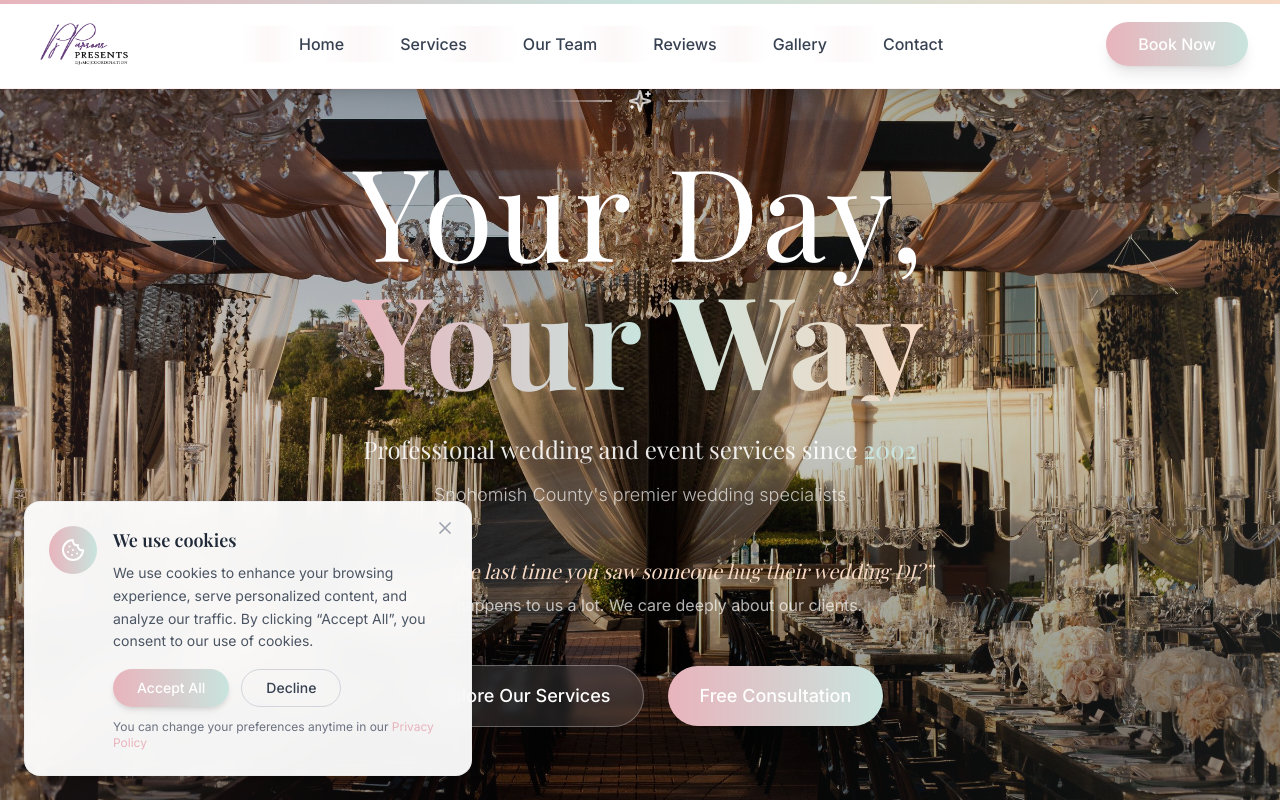
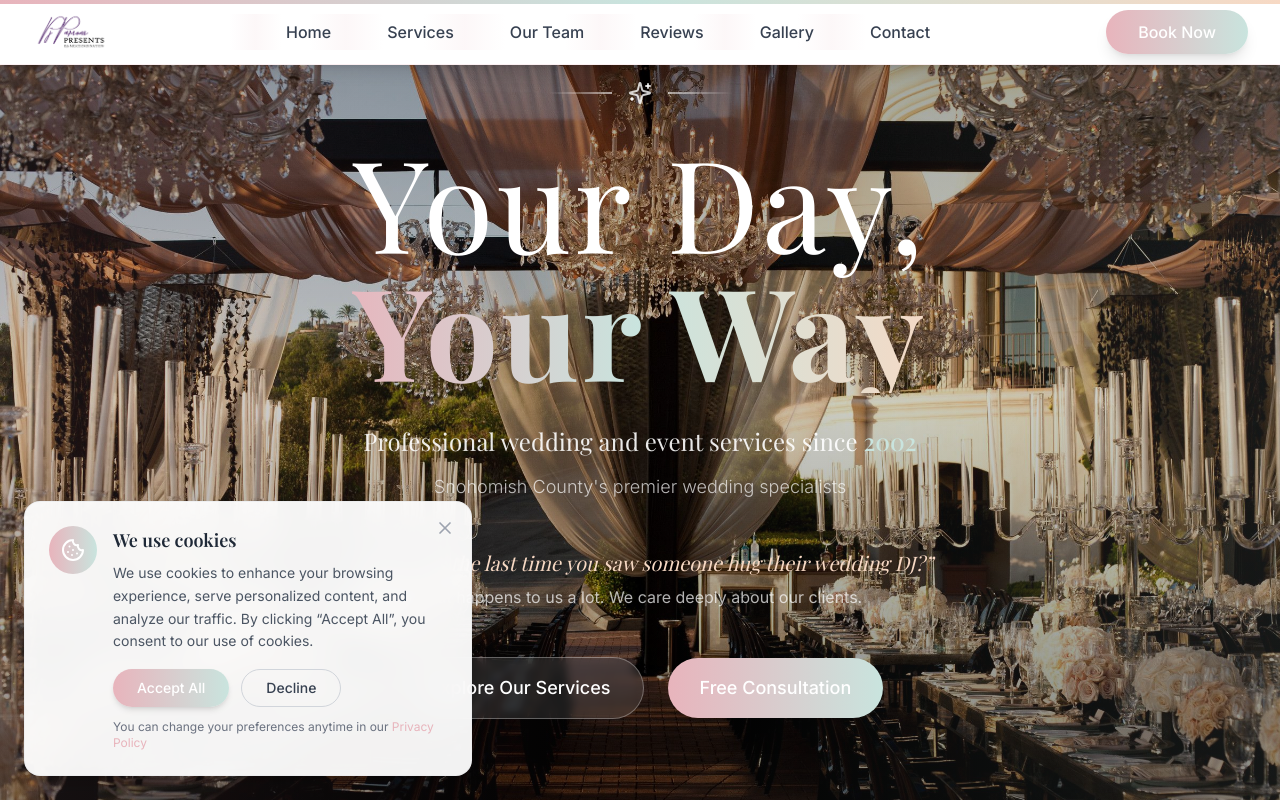
Before and after one commit to juan-moncayo/pjparson, a Next.js app: page / in a window 1280 px wide. Both pictures are taken after a click on the button "Home". Shown: the top 800 px of the page. Built offline with nearby package versions, Linux system fonts and the light colour scheme; a web font is replaced by a local one.

Commit message:
despliegue2

```diff
--- a/app/globals.css
+++ b/app/globals.css
@@ -10,6 +10,48 @@
 
 html {
   scroll-behavior: smooth;
+}
+
+/* Asegurar que no haya overflow horizontal y problemas de layout */
+html, body {
+  overflow-x: hidden;
+  width: 100%;
+  margin: 0;
+  padding: 0;
+}
+
+/* Asegurar que el header siempre sea blanco y del tamaño correcto */
+header {
+  background-color: white !important;
+  backdrop-filter: none !important;
+  min-height: fit-content;
+}
+
+/* Padding para secciones - evita que se corten los títulos */
+section[id] {
+  scroll-margin-top: 4rem; /* 64px para móvil */
+}
+
+@media (min-width: 768px) {
+  section[id] {
+    scroll-margin-top: 4.5rem; /* 72px para tablet */
+  }
+}
+
+@media (min-width: 1024px) {
+  section[id] {
+    scroll-margin-top: 5rem; /* 80px para desktop */
+  }
+}
+
+/* Excepción para el home que no necesita scroll margin */
+section[id="home"] {
+  scroll-margin-top: 0;
+}
+
+/* Asegurar mejor espaciado para títulos de secciones */
+section[id] h2 {
+  padding-top: 1rem;
 }
 
 /* Animaciones personalizadas */
@@ -130,29 +172,6 @@ html {
   }
 }
 
-/* Asegurar que el header siempre sea blanco */
-header {
-  background-color: white !important;
-  backdrop-filter: none !important;
-}
-
-/* Padding para secciones - evita que se corten los títulos */
-section[id] {
-  padding-top: 120px;
-  margin-top: -120px;
-}
-
-/* Excepción para el home que no necesita padding extra */
-section[id="home"] {
-  padding-top: 0;
-  margin-top: 0;
-}
-
-/* Asegurar mejor espaciado para títulos de secciones */
-section[id] h2 {
-  padding-top: 20px;
-}
-
 /* Efectos especiales para elementos de boda */
 .wedding-sparkle {
   position: relative;
@@ -181,3 +200,44 @@ video {
     rgba(247, 217, 196, 0.3) 100%
   );
 }
+
+/* Asegurar que las imágenes no causen overflow */
+img {
+  max-width: 100%;
+  height: auto;
+}
+
+/* Optimizaciones para móvil */
+@media (max-width: 640px) {
+  .container {
+    padding-left: 1rem;
+    padding-right: 1rem;
+  }
+
+  /* Evitar zoom en inputs en iOS */
+  input[type="email"],
+  input[type="tel"],
+  input[type="text"],
+  input[type="date"],
+  select,
+  textarea {
+    font-size: 16px;
+  }
+}
+
+/* Mejoras para el menú móvil */
+@media (max-width: 1023px) {
+  .mobile-menu-open {
+    overflow: hidden;
+  }
+}
+
+/* Transiciones suaves para elementos interactivos */
+a, button {
+  transition: all 0.3s ease;
+}
+
+/* Asegurar que los elementos fixed no causen problemas */
+.fixed {
+  will-change: transform;
+}
--- a/components/header.tsx
+++ b/components/header.tsx
@@ -32,11 +32,11 @@ export default function Header() {
         transition={{ duration: 2, ease: "easeOut" }}
       />
 
-      <div className="max-w-7xl mx-auto px-4 sm:px-6 lg:px-8">
-        <div className="flex justify-between items-center py-3">
+      <div className="max-w-7xl mx-auto px-3 sm:px-4 lg:px-8">
+        <div className="flex justify-between items-center h-14 md:h-16 lg:h-18">
           {/* Logo con imagen */}
           <motion.div
-            className="relative"
+            className="relative flex-shrink-0"
             initial={{ opacity: 0, x: -20 }}
             animate={{ opacity: 1, x: 0 }}
             transition={{ delay: 0.3, duration: 0.8 }}
@@ -52,13 +52,14 @@ export default function Header() {
                 alt="PJ Parsons Presents - Your Day, Your Way"
                 width={64}
                 height={64}
-                className="h-12 md:h-14 lg:h-16 w-auto object-contain hover:opacity-90 transition-opacity duration-300"
+                className="h-8 md:h-10 lg:h-12 w-auto object-contain hover:opacity-90 transition-opacity duration-300"
+                priority
               />
             </motion.a>
           </motion.div>
 
           {/* Desktop Navigation */}
-          <nav className="hidden lg:flex items-center space-x-12">
+          <nav className="hidden lg:flex items-center space-x-8 xl:space-x-12">
             {navItems.map((item, index) => (
               <motion.div
                 key={item.name}
@@ -69,7 +70,7 @@ export default function Header() {
               >
                 <a
                   href={item.href}
-                  className="text-gray-700 hover:text-primary font-medium transition-all duration-500 py-2 px-1 relative overflow-hidden"
+                  className="text-gray-700 hover:text-primary font-medium transition-all duration-500 py-2 px-1 relative overflow-hidden text-sm xl:text-base"
                 >
                   <span className="relative z-10">{item.name}</span>
 
@@ -95,14 +96,14 @@ export default function Header() {
 
           {/* CTA Button - Desktop */}
           <motion.div
-            className="hidden lg:block"
+            className="hidden lg:block flex-shrink-0"
             initial={{ opacity: 0, x: 20 }}
             animate={{ opacity: 1, x: 0 }}
             transition={{ delay: 1.3, duration: 0.8 }}
           >
             <motion.a
               href="#contact"
-              className="relative group bg-gradient-to-r from-primary to-secondary text-white px-8 py-3 rounded-full overflow-hidden shadow-lg"
+              className="relative group bg-gradient-to-r from-primary to-secondary text-white px-6 py-2 lg:px-8 lg:py-3 rounded-full overflow-hidden shadow-lg text-sm lg:text-base"
               whileHover={{ scale: 1.05, y: -2 }}
               whileTap={{ scale: 0.98 }}
             >
@@ -120,7 +121,7 @@ export default function Header() {
 
           {/* Mobile Menu Button */}
           <motion.button
-            className="lg:hidden relative p-3"
+            className="lg:hidden relative p-2 flex-shrink-0"
             onClick={() => setIsMenuOpen(!isMenuOpen)}
             whileTap={{ scale: 0.95 }}
             initial={{ opacity: 0 }}
@@ -137,7 +138,7 @@ export default function Header() {
                     exit={{ rotate: 90, opacity: 0 }}
                     transition={{ duration: 0.3 }}
                   >
-                    <X className="h-6 w-6 text-gray-800" />
+                    <X className="h-5 w-5 md:h-6 md:w-6 text-gray-800" />
                   </motion.div>
                 ) : (
                   <motion.div
@@ -147,7 +148,7 @@ export default function Header() {
                     exit={{ rotate: -90, opacity: 0 }}
                     transition={{ duration: 0.3 }}
                   >
-                    <Menu className="h-6 w-6 text-gray-800" />
+                    <Menu className="h-5 w-5 md:h-6 md:w-6 text-gray-800" />
                   </motion.div>
                 )}
               </AnimatePresence>
@@ -159,7 +160,7 @@ export default function Header() {
         <AnimatePresence>
           {isMenuOpen && (
             <motion.nav
-              className="min-[1200px]:hidden bg-white border-t border-gray-200/50 py-6 rounded-b-3xl shadow-xl"
+              className="lg:hidden bg-white border-t border-gray-200/50 py-3 rounded-b-2xl shadow-xl absolute left-0 right-0 top-full mx-3 sm:mx-4"
               initial={{ opacity: 0, height: 0, y: -20 }}
               animate={{ opacity: 1, height: 'auto', y: 0 }}
               exit={{ opacity: 0, height: 0, y: -20 }}
@@ -170,7 +171,7 @@ export default function Header() {
                   <motion.a
                     key={item.name}
                     href={item.href}
-                    className="block py-4 px-6 text-gray-700 hover:text-primary hover:bg-gradient-to-r hover:from-primary/5 hover:to-secondary/5 rounded-xl mx-2 transition-all duration-300 font-medium"
+                    className="block py-2.5 px-4 text-gray-700 hover:text-primary hover:bg-gradient-to-r hover:from-primary/5 hover:to-secondary/5 rounded-lg mx-2 transition-all duration-300 font-medium text-sm"
                     onClick={() => {
                       setIsMenuOpen(false);
                       // Pequeña pausa para que se cierre el menú antes de hacer scroll
@@ -191,14 +192,14 @@ export default function Header() {
                 ))}
 
                 <motion.div
-                  className="pt-4 px-2"
+                  className="pt-2 px-2"
                   initial={{ opacity: 0, y: 20 }}
                   animate={{ opacity: 1, y: 0 }}
                   transition={{ delay: 0.6, duration: 0.4 }}
                 >
                   <a
                     href="#contact"
-                    className="block bg-gradient-to-r from-primary to-secondary text-white text-center py-4 rounded-xl font-medium shadow-lg"
+                    className="block bg-gradient-to-r from-primary to-secondary text-white text-center py-2.5 rounded-lg font-medium shadow-lg text-sm"
                     onClick={() => {
                       setIsMenuOpen(false);
                       setTimeout(() => {
--- a/components/hero-section.tsx
+++ b/components/hero-section.tsx
@@ -20,7 +20,7 @@ export default function HeroSection() {
   };
 
   return (
-    <section id="home" className="relative min-h-screen flex items-center justify-center overflow-hidden">
+    <section id="home" className="relative min-h-screen flex items-center justify-center overflow-hidden pt-14 md:pt-16 lg:pt-18">
       {/* Image Background */}
       <div className="absolute inset-0 w-full h-full">
         {isClient && (
@@ -38,24 +38,24 @@ export default function HeroSection() {
         <div className="absolute inset-0 bg-gradient-to-r from-primary/10 via-transparent to-secondary/10"></div>
       </div>
 
-      <div className="relative z-10 text-center px-4 max-w-7xl mx-auto pt-20">
+      <div className="relative z-10 text-center px-4 max-w-7xl mx-auto">
         {/* Elemento decorativo superior con estrellita */}
         <motion.div
-          className="flex justify-center mb-8"
+          className="flex justify-center mb-6 md:mb-8"
           initial={{ opacity: 0, y: -30 }}
           animate={{ opacity: 1, y: 0 }}
           transition={{ duration: 1, delay: 0.5 }}
         >
           <div className="flex items-center space-x-4">
-            <div className="w-16 h-0.5 bg-gradient-to-r from-transparent to-white/60"></div>
-            <Sparkles className="h-6 w-6 text-white/80" />
-            <div className="w-16 h-0.5 bg-gradient-to-l from-transparent to-white/60"></div>
+            <div className="w-12 md:w-16 h-0.5 bg-gradient-to-r from-transparent to-white/60"></div>
+            <Sparkles className="h-5 w-5 md:h-6 md:w-6 text-white/80" />
+            <div className="w-12 md:w-16 h-0.5 bg-gradient-to-l from-transparent to-white/60"></div>
           </div>
         </motion.div>
 
         {/* Título principal */}
         <motion.h1
-          className="text-6xl md:text-8xl lg:text-9xl font-serif font-light text-white mb-8 leading-tight tracking-wide"
+          className="text-4xl md:text-6xl lg:text-8xl xl:text-9xl font-serif font-light text-white mb-6 md:mb-8 leading-tight tracking-wide"
           initial={{ opacity: 0, y: 50 }}
           animate={{ opacity: 1, y: 0 }}
           transition={{ duration: 1.2, delay: 0.8 }}
@@ -80,49 +80,49 @@ export default function HeroSection() {
 
         {/* Subtítulo elegante */}
         <motion.div
-          className="max-w-4xl mx-auto mb-12"
+          className="max-w-4xl mx-auto mb-8 md:mb-12"
           initial={{ opacity: 0, y: 30 }}
           animate={{ opacity: 1, y: 0 }}
           transition={{ duration: 1, delay: 1.8 }}
         >
-          <p className="text-xl md:text-2xl text-white/90 font-serif mb-4 leading-relaxed">
+          <p className="text-lg md:text-xl lg:text-2xl text-white/90 font-serif mb-3 md:mb-4 leading-relaxed">
             Professional wedding and event services since
             <span className="text-secondary font-medium"> 2002</span>
           </p>
-          <p className="text-lg text-white/70 font-light">
+          <p className="text-base md:text-lg text-white/70 font-light">
             Snohomish County&apos;s premier wedding specialists
           </p>
         </motion.div>
 
         {/* Frase característica de PJ Parsons */}
         <motion.div
-          className="mb-12"
+          className="mb-8 md:mb-12"
           initial={{ opacity: 0 }}
           animate={{ opacity: 1 }}
           transition={{ duration: 0.8, delay: 2.1 }}
         >
-          <p className="text-lg md:text-xl text-accent font-serif italic">
+          <p className="text-base md:text-lg lg:text-xl text-accent font-serif italic px-4">
             &ldquo;When was the last time you saw someone hug their wedding DJ?&rdquo;
           </p>
-          <p className="text-white/70 mt-2">
+          <p className="text-white/70 mt-2 text-sm md:text-base">
             That happens to us a lot. We care deeply about our clients.
           </p>
         </motion.div>
 
         {/* Botones de acción elegantes */}
         <motion.div
-          className="flex flex-col sm:flex-row gap-4 sm:gap-6 justify-center items-center mb-16 px-4"
+          className="flex flex-col sm:flex-row gap-3 sm:gap-4 md:gap-6 justify-center items-center mb-12 md:mb-16 px-4"
           initial={{ opacity: 0, y: 30 }}
           animate={{ opacity: 1, y: 0 }}
           transition={{ duration: 1, delay: 1.9 }}
         >
           <motion.button
             onClick={scrollToServices}
-            className="w-full sm:w-auto group relative bg-white/10 backdrop-blur-sm border border-white/30 text-white px-8 py-4 rounded-full overflow-hidden transition-all duration-500 hover:bg-white/20"
+            className="w-full sm:w-auto group relative bg-white/10 backdrop-blur-sm border border-white/30 text-white px-6 md:px-8 py-3 md:py-4 rounded-full overflow-hidden transition-all duration-500 hover:bg-white/20 text-sm md:text-base lg:text-lg"
             whileHover={{ scale: 1.05, y: -2 }}
             whileTap={{ scale: 0.98 }}
           >
-            <span className="relative z-10 font-medium text-lg">Explore Our Services</span>
+            <span className="relative z-10 font-medium">Explore Our Services</span>
             <motion.div
               className="absolute inset-0 bg-gradient-to-r from-primary/30 to-secondary/30"
               initial={{ x: "-100%" }}
@@ -133,11 +133,11 @@ export default function HeroSection() {
 
           <motion.a
             href="#contact"
-            className="w-full sm:w-auto group relative bg-gradient-to-r from-primary to-secondary text-white px-8 py-4 rounded-full overflow-hidden shadow-xl"
+            className="w-full sm:w-auto group relative bg-gradient-to-r from-primary to-secondary text-white px-6 md:px-8 py-3 md:py-4 rounded-full overflow-hidden shadow-xl text-sm md:text-base lg:text-lg"
             whileHover={{ scale: 1.05, y: -2 }}
             whileTap={{ scale: 0.98 }}
           >
-            <span className="relative z-10 font-medium text-lg">Free Consultation</span>
+            <span className="relative z-10 font-medium">Free Consultation</span>
             <motion.div
               className="absolute inset-0 bg-gradient-to-r from-secondary to-accent"
               initial={{ x: "-100%" }}
```
